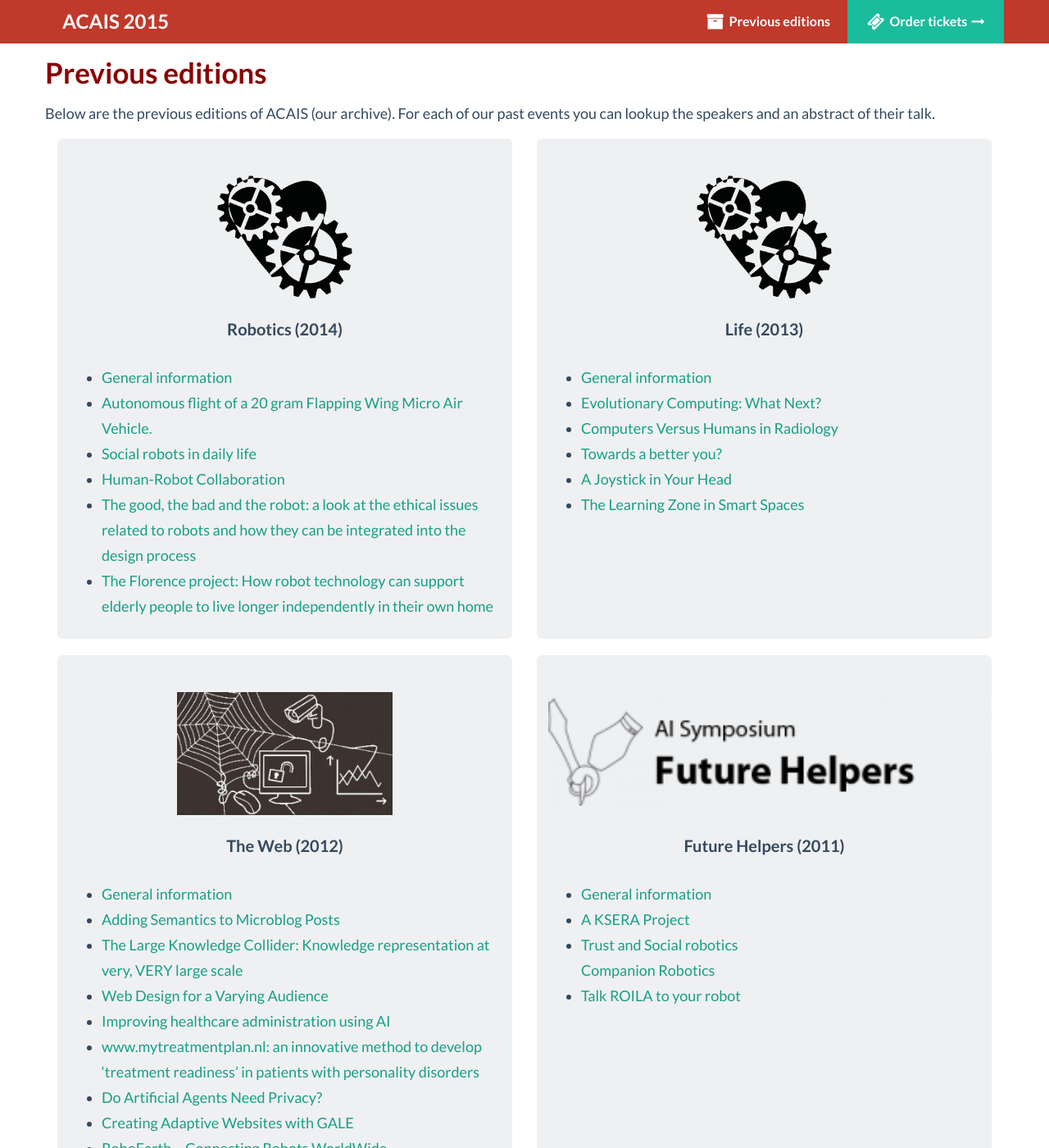
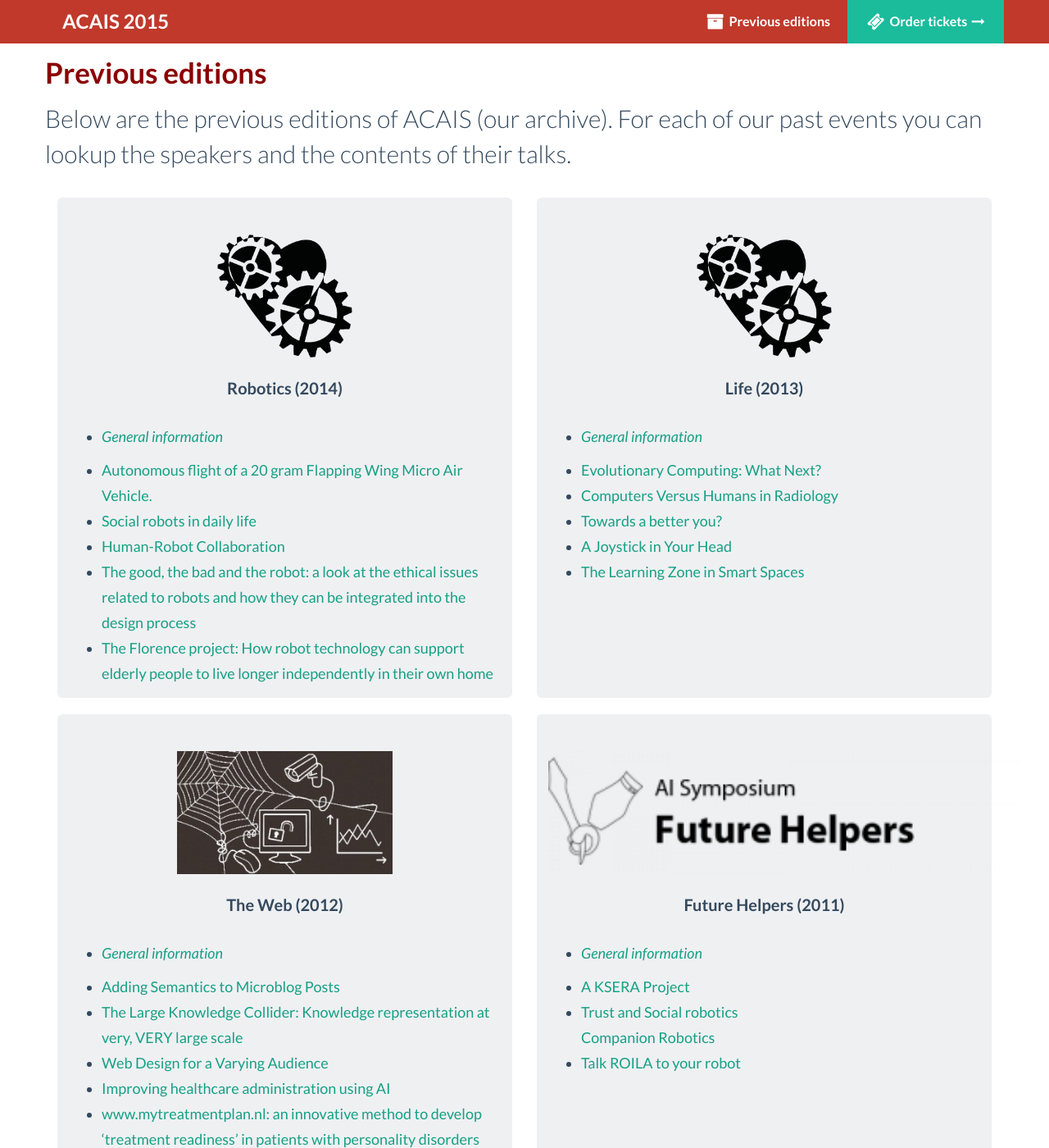
Before and after one commit to wouterbulten/acais-website, a Jekyll site: the page built from previous-editions.html, in a window 1280 px wide and 1400 px high. Shown: the whole window at 82% size. Built offline with Jekyll 4.4.1, drawn with Linux system fonts in a browser that asks for light colours; nearby versions of some CDN libraries.

Commit message:
Small textual and visual changes to archive page

```diff
--- a/css/main.css
+++ b/css/main.css
@@ -168,6 +168,12 @@ body {
 .committee-overview h3 {
     font-size: 15px;
 }
+
+/* Archive page */
+.archive .tile li:first-child {
+	margin-bottom: 10px;
+	font-style: italic;
+}
 /* Footer */
 footer {
     margin-top: 50px;
--- a/previous-editions.html
+++ b/previous-editions.html
@@ -2,12 +2,12 @@
 layout: page
 title: Previous editions
 ---
-<div class="container page">
+<div class="container page archive">
 
     <div class="row">
         <div>
             <h1 class="title">Previous editions</h1>
-            <p>Below are the previous editions of ACAIS (our archive). For each of our past events you can lookup the speakers and an abstract of their talk.</p>
+            <p class="lead">Below are the previous editions of ACAIS (our archive). For each of our past events you can lookup the speakers and the contents of their talks.</p>
         </div>
     </div>
 
```
